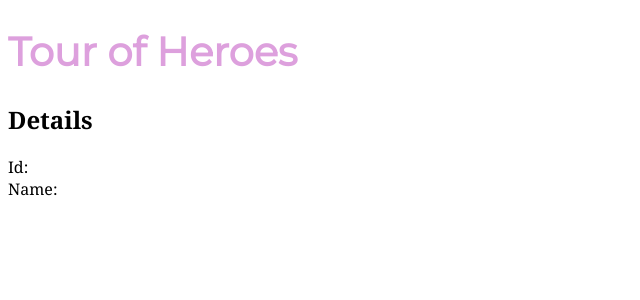
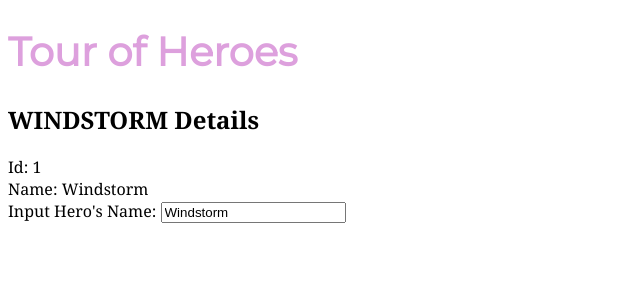
Before and after one commit to ChristaStephens/TourOfHeroes, an Angular app: page / in a window 1280 px wide. Shown: the top 300 px of the page, without its empty margins (0-640 px from the left). Built offline with nearby package versions, Linux system fonts and the light colour scheme.

Commit message:
added a form in component and imported the module

```diff
--- a/src/app/app.module.ts
+++ b/src/app/app.module.ts
@@ -5,6 +5,7 @@ import { AppRoutingModule } from './app-routing.module';
 import { AppComponent } from './app.component';
 import { HeroesComponent } from './heroes/heroes.component';
 
+import {FormsModule} from '@angular/forms'; // <-- NgModel lives here
 @NgModule({
   declarations: [
     AppComponent,
@@ -12,6 +13,7 @@ import { HeroesComponent } from './heroes/heroes.component';
   ],
   imports: [
     BrowserModule,
+    FormsModule,
     AppRoutingModule
   ],
   providers: [],
--- a/src/app/heroes/heroes.component.html
+++ b/src/app/heroes/heroes.component.html
@@ -1,5 +1,24 @@
 {{heroes}}
-<!-- what's displayed from exported file -->
-<h2>{{hero.name}} Details</h2>
+
+<!--
+  this is what displayed from exported file
+  the pipes activate built in angular code
+  it makes the data from hero name appear uppercase
+ -->
+<h2>{{hero.name | uppercase}} Details</h2>
 <div><span>Id: </span>{{hero.id}}</div>
 <div><span>Name: </span>{{hero.name}}</div>
+
+
+<!-- [(ngModel)] is Angular's two-way data binding syntax.
+
+Here it binds the hero.name property to the HTML textbox
+so that data can flow in both directions: from the hero.name
+property to the textbox, and from the textbox back to the hero.name.
+ -->
+
+<div>
+  <label>Input Hero's Name:
+    <input [(ngModel)]="hero.name" placeholder="name"/>
+  </label>
+</div>
--- a/src/app/heroes/heroes.component.ts
+++ b/src/app/heroes/heroes.component.ts
@@ -13,8 +13,8 @@ into export class
 */
 export class HeroesComponent implements OnInit {
 hero: Hero = {
-  Id: 1,
-  Name: "Windstorm"
+  id: 1,
+  name: "Windstorm"
 };
   constructor() { }
 
```
